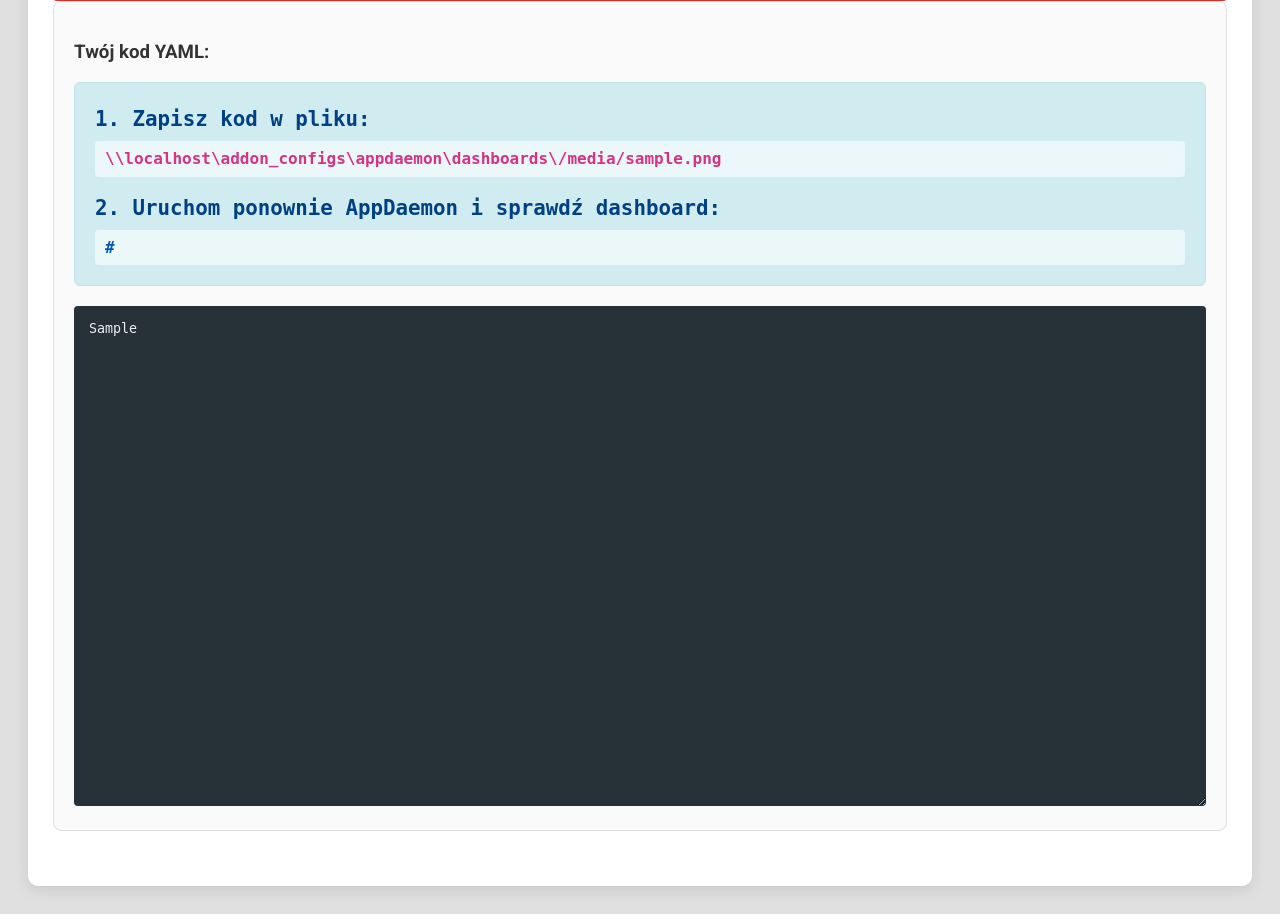
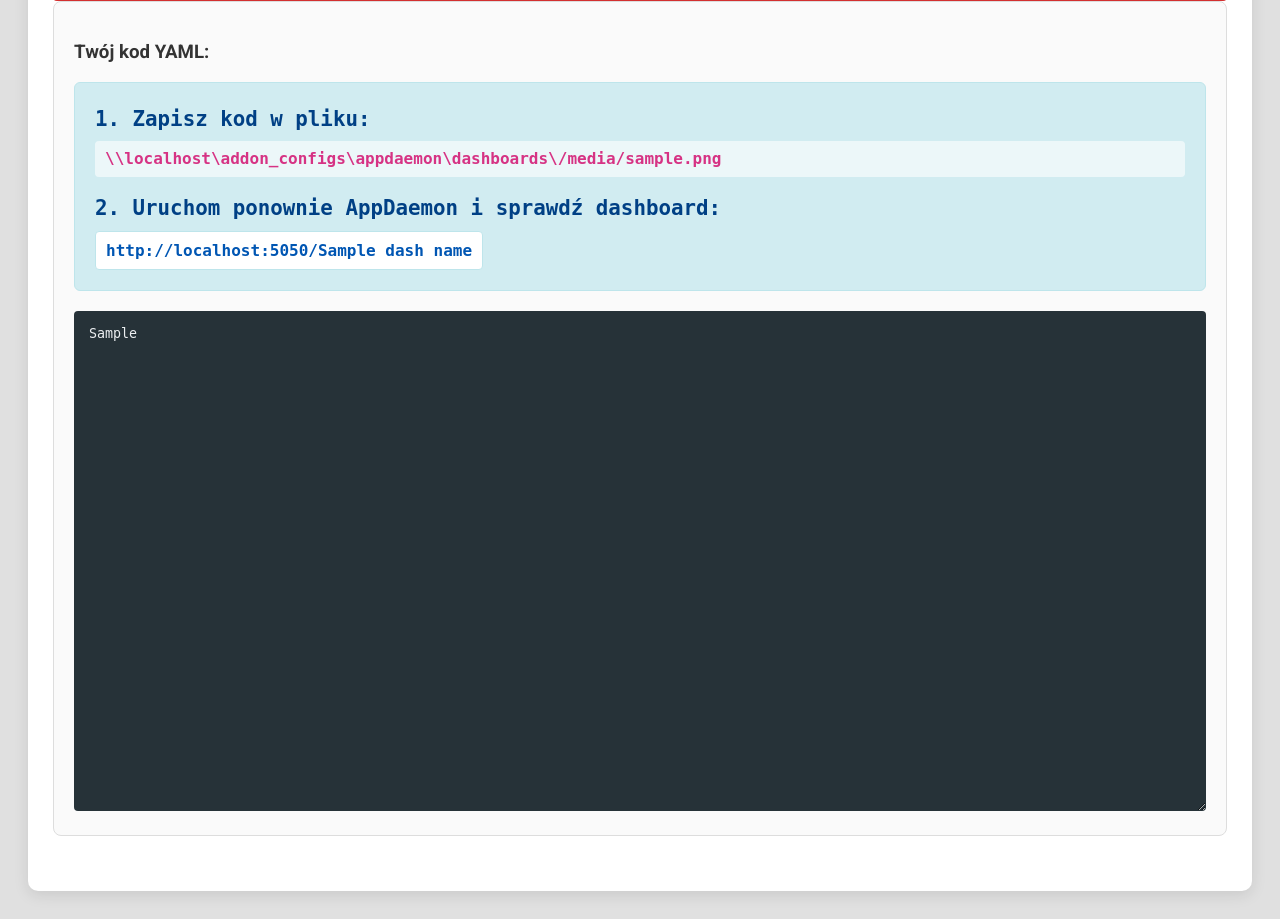
Before and after one commit to Adam7411/joan_generator, a Flask app: template joan_generator/templates/index.html in a window 1280 px wide. Shown: the part 1089-2008 px from the top of the page. Run offline with Flask 3, Linux system fonts and the light colour scheme; the template is opened without the code that fills it: most values are stand-ins (such as "Sample title", 1, 10 or a date in 2020); some libraries are stand-ins or nearby versions.

Commit message:
Update index.html

```diff
--- a/joan_generator/templates/index.html
+++ b/joan_generator/templates/index.html
@@ -16,6 +16,9 @@
             --input-bg: #fff;
             --section-bg: #fafafa;
             --preview-bg: #f0f0f0;
+            --link-bg: #ffffff;
+            --link-color: #0056b3;
+            --link-border: #bee5eb;
         }
 
         body.dark-mode {
@@ -27,6 +30,9 @@
             --input-bg: #2c2c2c;
             --section-bg: #252525;
             --preview-bg: #121212;
+            --link-bg: rgba(0,0,0,0.3);
+            --link-color: #80d8ff;
+            --link-border: #37474f;
         }
 
         body { font-family: 'Roboto', sans-serif; background-color: var(--bg-color); color: var(--text-color); padding: 20px; transition: background-color 0.3s; }
@@ -119,17 +125,21 @@
         }
         body.dark-mode .file-path-info code { background: rgba(0,0,0,0.3); color: #f48fb1; }
 
-        /* POPRAWKA KOLORU LINKU W CIEMNYM MOTYWIE */
+        /* Link na białym tle, zawsze klikalny */
         .file-path-info a {
-            background: rgba(255,255,255,0.6); padding: 5px 10px; border-radius: 4px; font-weight: bold; color: #0056b3; text-decoration: none; display: block; margin-top: 5px; word-break: break-all;
-        }
-        body.dark-mode .file-path-info a {
-            background: rgba(0,0,0,0.3);
-            color: #80d8ff !important; /* JASNY BŁĘKIT W DARK MODE */
+            background: var(--link-bg);
+            padding: 6px 10px;
+            border-radius: 4px;
+            font-weight: bold;
+            color: var(--link-color);
+            text-decoration: none;
+            display: inline-block;
+            margin-top: 6px;
+            word-break: break-all;
+            border: 1px solid var(--link-border);
         }
         .file-path-info a:hover { text-decoration: underline; background-color: #fff; }
         body.dark-mode .file-path-info a:hover { background-color: #444; }
-
     </style>
 </head>
 <body>
@@ -468,7 +478,8 @@
                     let iconHtml = iconClass ? `<i class="mdi ${iconClass} ew-icon"></i>` : `<div style="height:28px"></div>`;
                     let displayState = getEntityState(widget.id) || defaultStates[widget.type] || '---';
 
-                    const safeName = widget.name || formatNameFromId(widget.id);
+                    // Tytuł na ekranie – zawsze pokazuj nazwę; jeśli brak, zbuduj z encji/id
+                    const safeName = widget.name || formatNameFromEntity(widget.id) || formatNameFromId(widget.id);
                     wDiv.innerHTML = `<div class="ew-title">${safeName}</div>${iconHtml}<div class="ew-state">${displayState}</div><div class="ew-delete" onclick="removeWidget(${index}, ${wIndex}); event.stopPropagation();">X</div><div class="ew-edit-overlay"></div>`;
                     rowDiv.appendChild(wDiv);
                 });
@@ -487,7 +498,7 @@
 
         function toggleImport() { document.getElementById('import-area').classList.toggle('visible'); }
 
-        // --- IMPROVED IMPORT LOGIC (FIXED TITLES & TYPES) ---
+        // --- IMPORT LOGIC (wyciąganie tytułów) ---
         function importYaml() {
             const code = document.getElementById('import-code').value;
             if (!code) return;
@@ -637,7 +648,7 @@
             } else {
                 groupEntity.classList.remove('hidden'); groupNav.classList.add('hidden');
             }
-            if((type === 'media_player' || type === 'climate') && !sizeInput.value) { sizeInput.value = '(2x2)'; }
+            if((detectedType === 'media_player' || detectedType === 'climate') && !sizeInput.value) { sizeInput.value = '(2x2)'; }
         }
 
         async function fetchIcons() {
@@ -708,13 +719,20 @@
             const codePath = document.getElementById('path-code');
             const linkDash = document.getElementById('dashboard-link');
 
+            // Ustal docelowy URL dashboardu i wymuś klikalność + biały background
+            const dashNameEl = "{{ dash_name }}";
+            const dashNameStr = (dashNameEl && dashNameEl !== 'None') ? dashNameEl : '';
+            const finalHref = `http://${haHost}:5050/${dashNameStr}`;
+
+            if (linkDash) {
+                linkDash.setAttribute('href', finalHref);
+                linkDash.innerText = finalHref;
+                linkDash.style.background = 'var(--link-bg)';
+                linkDash.style.color = 'var(--link-color)';
+                linkDash.style.border = '1px solid var(--link-border)';
+            }
+
             if(codePath) codePath.innerHTML = codePath.innerHTML.replace('IP_HA', haHost);
-            if(linkDash) {
-                let currentHref = linkDash.getAttribute('href');
-                currentHref = currentHref.replace('IP_HA', haHost);
-                linkDash.setAttribute('href', currentHref);
-                linkDash.innerText = currentHref;
-            }
 
             const savedLang = localStorage.getItem('joan_lang') || 'pl';
             const savedTheme = localStorage.getItem('joan_theme') || 'light';
```
